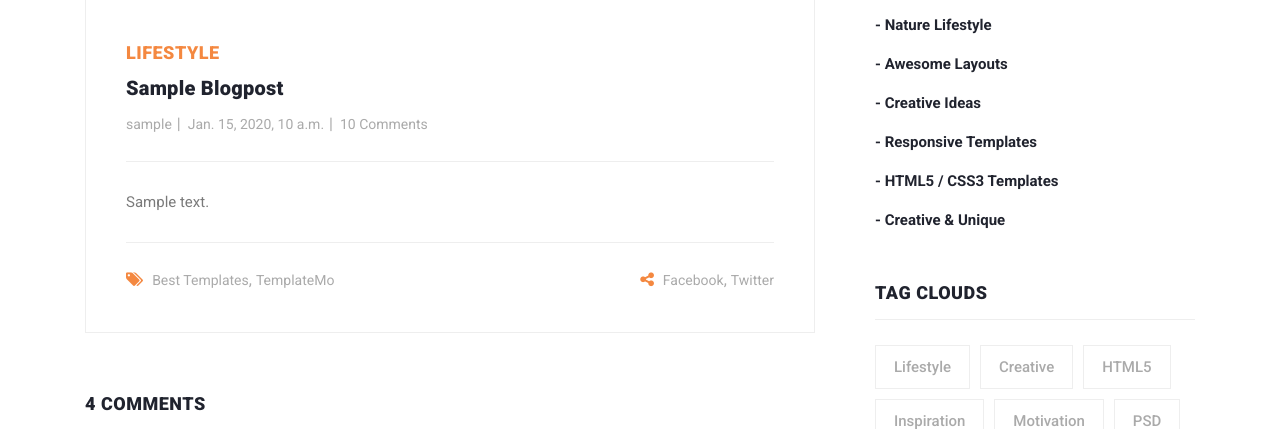
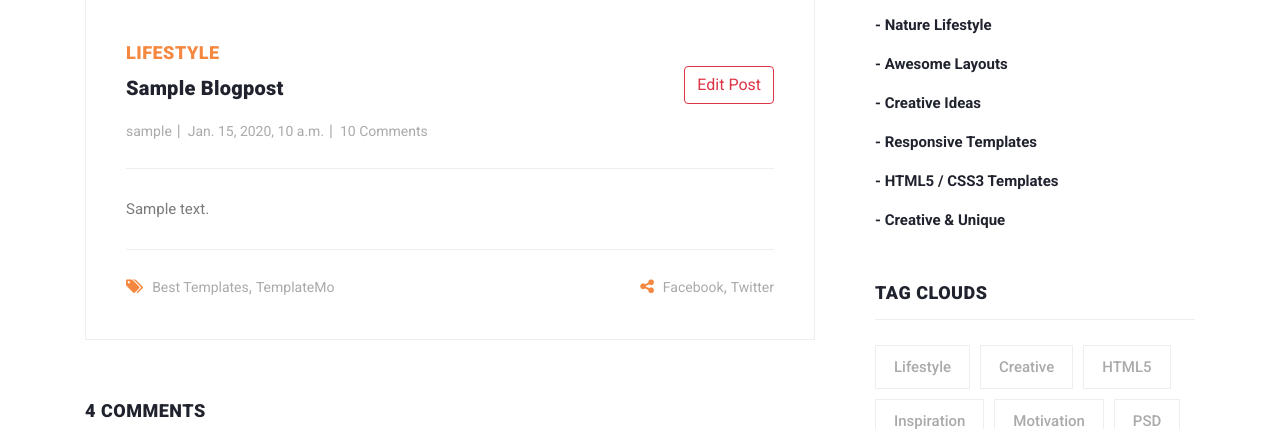
Before and after one commit to TodorToshev/Own-Blueprint, a Django app: page /blog/post/1 in a window 1280 px wide. Shown: the part 521-950 px from the top of the page. Run offline with Django 3.2, Linux system fonts and the light colour scheme; a user stored in the database is signed in; tables that the repository leaves empty hold one stand-in row (values such as "Sample post"); some libraries are stand-ins or nearby versions.

Commit message:
Added PostEditView + urlpattern + html template; added form_valid to PostCreateForm in order to save the post author at the moment of saving the post; Added custom form css class.

```diff
--- a/blog/static/assets/css/templatemo-stand-blog.css
+++ b/blog/static/assets/css/templatemo-stand-blog.css
@@ -184,6 +184,15 @@ header .navbar {
 	padding: 17px 0px;
 
 }
+
+
+.custom-form {
+	width: 80%;
+	padding-top: 20vh;
+	margin: auto;
+}
+
+
 .background-header {
 	top: 0;
 	height: 80px;
--- a/blog/templates/blog/new.html
+++ b/blog/templates/blog/new.html
@@ -4,7 +4,7 @@
 
 {% block content %}
 
-<div style="width: 80%; padding-top: 20vh; margin: auto;">
+<div class="custom-form">
   <form method="post">
     {% csrf_token %}
     {{ form.media }}
--- a/blog/templates/blog/post-details.html
+++ b/blog/templates/blog/post-details.html
@@ -15,7 +15,14 @@
                     </div>
                     <div class="down-content">
                       <span>Lifestyle</span>
-                      <a href="post-details.html"><h4>{{ post.title }}</h4></a>
+
+                        <div style="display: inline-block; width: 100%;">
+                          <a style="float: left;" href="post-details.html"><h4>{{ post.title }}</h4></a>
+                          {% if request.user == post.author %}
+                            <a style="float: right;" class="btn btn-outline-danger" href="{% url "blog:edit_post" post.pk %}">Edit Post</a>
+                          {% endif %}
+                        </div>
+
                       <ul class="post-info">
                         <li><a href="#">{{ post.author }}</a></li>
                         <li><a href="#">{{ post.created }}</a></li>
--- a/blog/urls.py
+++ b/blog/urls.py
@@ -8,5 +8,6 @@ urlpatterns = [
     path('', views.PostListView.as_view(), name="blog"),
     path('post/<int:id>', views.post_detail, name='post_detail'),
     path('new', views.PostCreateView.as_view(), name='create_post'),
+    path('edit/<int:pk>', views.PostEditView.as_view(), name='edit_post'),
 
 ]
--- a/blog/views.py
+++ b/blog/views.py
@@ -1,7 +1,7 @@
 from django.shortcuts import render
 from blog.models import BlogPost
 from django.views.generic.list import ListView
-from django.views.generic.edit import CreateView
+from django.views.generic.edit import CreateView, UpdateView, DeleteView
 from django.shortcuts import get_object_or_404
 from django.urls import reverse
 
@@ -41,6 +41,21 @@ class PostCreateView(CreateView):
     fields = ['title', 'content']
     template_name = 'blog/new.html'
 
+    def form_valid(self, form):
+      self.object = form.save(commit=False)
+      self.object.author = self.request.user
+      self.object.save()
+      return super().form_valid(form)
+
     #get obj id and reverse to post/id
     def get_success_url(self):
       return reverse('blog:post_detail', args=(self.object.id,))
+
+
+class PostEditView(UpdateView):
+  model = BlogPost
+  fields = ['title', 'content']
+  template_name = 'blog/edit.html'
+
+  def get_success_url(self):
+    return reverse('blog:post_detail', args=(self.object.id,))
```
Also changed, not shown: blog/templates/blog/edit.html (added, +14 -0 lines).
